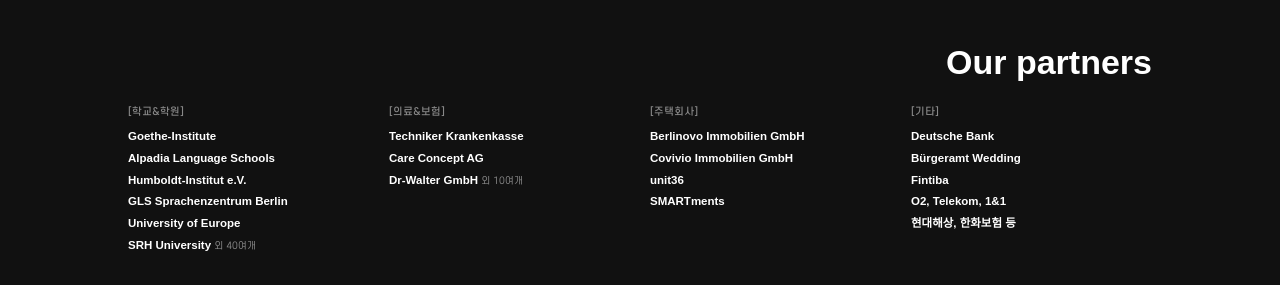
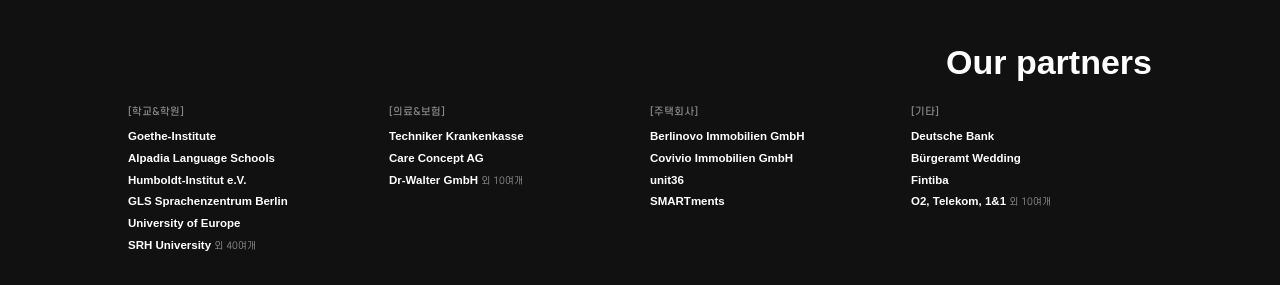
Before and after one commit to jkkimminhye-boop/jklassik_aievent, a plain HTML site: page index.html in a window 1280 px wide. Shown: the part 3020-3305 px from the top of the page. Drawn offline with Linux system fonts and the light colour scheme; a web font is replaced by a local one.

Commit message:
글자수정

```diff
--- a/index.html
+++ b/index.html
@@ -273,7 +273,7 @@ a{text-decoration:none}
     </div>
     <div class="p-col">
       <h4>[기타]</h4>
-      <p>Deutsche Bank<br>Bürgeramt Wedding<br>Fintiba<br>O2, Telekom, 1&amp;1<br>현대해상, 한화보험 등</p>
+      <p>        Deutsche Bank<br>Bürgeramt Wedding<br>Fintiba<br>O2, Telekom, 1&amp;1 <span>외 10여개</span></p>
     </div>
   </div>
 </section>
```
